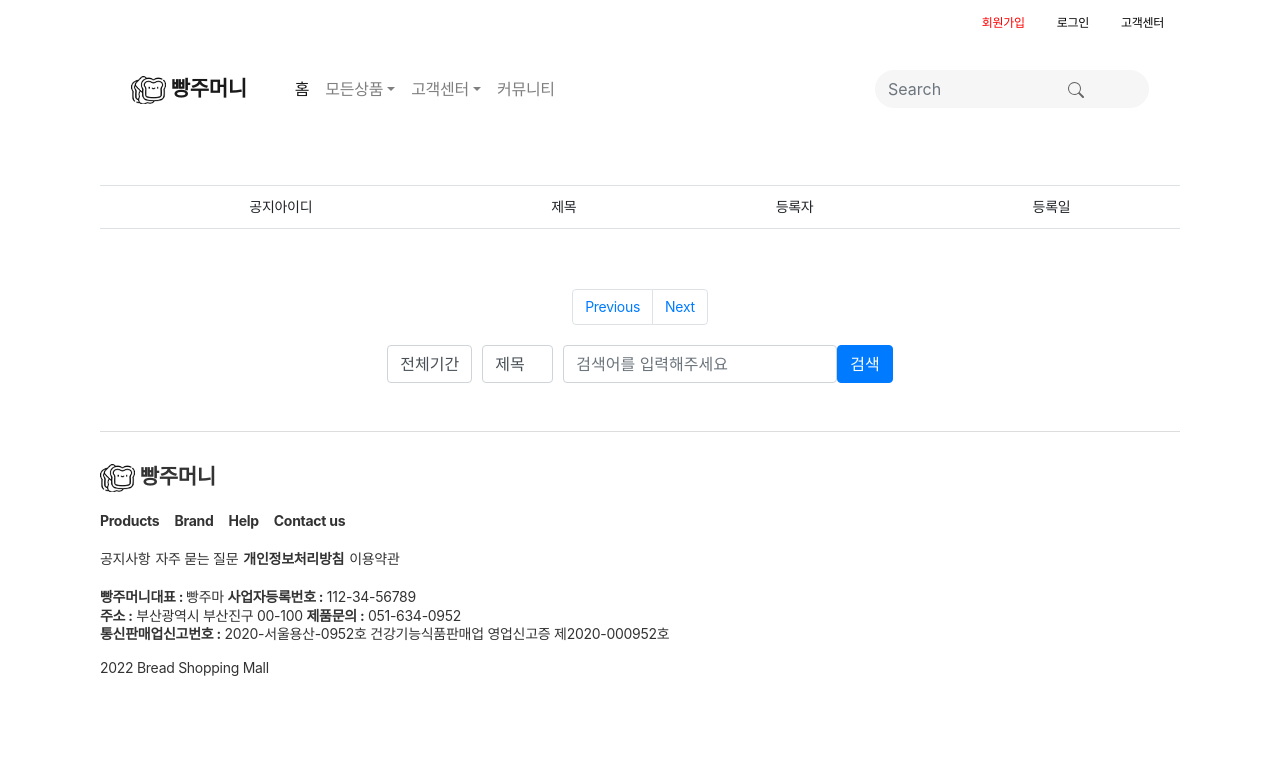
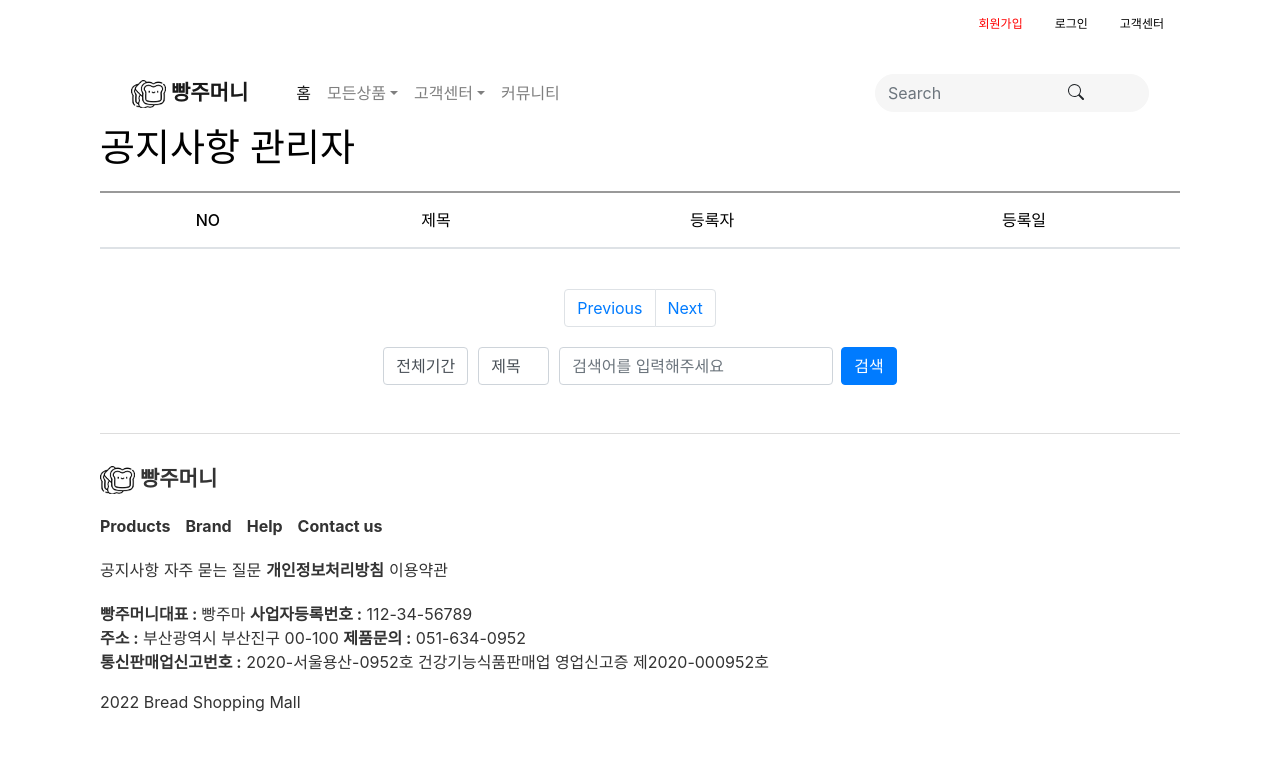
Before and after one commit to dpfah/TeamProject, a Spring app: page /notice/noticeMng in a window 1280 px wide. Shown: the top 760 px of the page. Run offline with Thymeleaf, Linux system fonts and the light colour scheme; the template is opened without the code that fills it, so the values that code supplies are empty; some of the project's set-up classes (security, data sources, template engines, error pages and the like) are left out, and stand-ins take their place; some libraries are stand-ins or nearby versions.

Commit message:
군데군데 디자인수정

```diff
--- a/shop-master/src/main/resources/static/css/item_menu.css
+++ b/shop-master/src/main/resources/static/css/item_menu.css
@@ -1,29 +1,3 @@
-/*item_menu 공통*/
-a{
-	text-decoration:none;
-}
-
-a:hover{
-	text-decoration:none;
-}
-
-p{
-	vertical-align: middle;
-}
-
-body {
-    min-width: 320px;
-    height: auto;
-    position: relative;
-    margin: 0;
-    padding: 0;
-    font-size: 14px;
-    line-height: 1.3;
-    color: #666666;
-    background-color: #FFFFFF;
-    letter-spacing: -0.02em;
-
-}
 
 
 .btn-pink {
--- a/shop-master/src/main/resources/static/css/layout1.css
+++ b/shop-master/src/main/resources/static/css/layout1.css
@@ -75,6 +75,7 @@
 a:active,
 a:hover {
   outline: none;
+  text-decoration:none;
 }
 
 .nav-link a,.nav-link, a {
@@ -85,7 +86,7 @@
 
 .nav-link:hover, a:hover {
   color          : #666;
-  text-decoration: underline;
+  text-decoration: none;
 }
 
 abbr[title] {
--- a/shop-master/src/main/resources/static/css/main_styles.css
+++ b/shop-master/src/main/resources/static/css/main_styles.css
@@ -90,8 +90,8 @@
     font-size: 30px;
 }
 .table{
-	margin: 60px 0;
 	text-align: center;
+	margin-bottom: 40px;
 }
 .table a{
 	color:#212529;
--- a/shop-master/src/main/resources/static/css/notice.css
+++ b/shop-master/src/main/resources/static/css/notice.css
@@ -1,8 +1,8 @@
 /* id="notice" */
-#notice #content { padding-top: 130px; padding-bottom: 130px; }
+#notice #content { padding-top: 100px; padding-bottom: 100px; font-family:-apple-system,BlinkMacSystemFont,"Segoe UI",Roboto,"Helvetica Neue",Arial,"Noto Sans",sans-serif,"Apple Color Emoji","Segoe UI Emoji","Segoe UI Symbol","Noto Color Emoji"; }
 #notice .sub-top-title-area { display: flex; justify-content: space-between; }
 #notice .sub-top-title-area .on-desktop { padding-bottom: 10px; border-bottom: 0px solid #403a3a; }
-#notice .sub-top-title-area .title { font-size: 48px; font-weight: 500; margin: 0px 20px 40px 0px; color: #000000; text-align: left; padding-bottom: 10px; border-bottom: 0px solid #403a3a; }
+#notice .sub-top-title-area .title { font-size: 38px; font-weight: 500; color: #000000; text-align: left; padding-bottom: 10px; border-bottom: 0px solid #403a3a; }
 #notice .sub-content { width: 100%; max-width: 1280px; margin: 0px auto 0 auto; }
 #notice .cs-notice-list { width: 100%; padding: 0; margin-bottom: 80px; }
 #notice .cs-notice-list li { border-bottom: 1px solid #DDDDDD; position: relative; color: #000000; }
--- a/shop-master/src/main/resources/templates/fragments/header.html
+++ b/shop-master/src/main/resources/templates/fragments/header.html
@@ -11,8 +11,8 @@
 <div th:fragment="header" id="header">
 
 		<div class="top_menu">
+
 			<ul class="nav justify-content-end">
-
 			  <li class="nav-item" sec:authorize="isAnonymous()">
 			    <a class="nav-link f-red" href="/members/new">회원가입</a>
 			  </li>
--- a/shop-master/src/main/resources/templates/main.html
+++ b/shop-master/src/main/resources/templates/main.html
@@ -80,7 +80,7 @@
 
     <input type="hidden" name="searchQuery" th:value="${itemSearchDto.searchQuery}">
     <div th:if="${not #strings.isEmpty(itemSearchDto.searchQuery)}" class="center">
-        <p class="h3 font-weight-bold" th:text="${itemSearchDto.searchQuery} + '검색 결과'"></p>
+        <p class="h3 font-weight-bold mt-5" th:text="${itemSearchDto.searchQuery} + '검색 결과'"></p>
     </div>
 
 	<div class="Mbox01 mb-5">
--- a/shop-master/src/main/resources/templates/notice/noticeMng.html
+++ b/shop-master/src/main/resources/templates/notice/noticeMng.html
@@ -30,22 +30,61 @@
 <!-- 사용자 CSS 추가 -->
 <th:block layout:fragment="css">
     <style>
+	    .content{
+	    	padding:100px 0;
+	    }
         select{
             margin-right:10px;
         }
+
+        .CmtTSu td{
+            vertical-align: middle;
+		    height: 80px;
+		    padding: 15px 10px;
+		    font-size: 15px;
+			text-align:center;
+			white-space: nowrap;
+		}
+		.CmtTSu th{
+			border-top: 2px solid #999;
+		    vertical-align: middle;
+		    height: 47px;
+		    padding: 15px 10px;
+		    font-size: 16px;
+		    font-weight: 500;
+		    color: #000000;
+		    text-align: center;
+		}
+
+		.CmtTSu td a{
+		  overflow: hidden;
+		  text-overflow: ellipsis;
+
+		  width: 200px;
+		  height: 20px;
+		}
+		.cmtTitle{
+		font-size: 38px;
+	    font-weight: 500;
+	    color: #000000;
+	    text-align: left;
+	    }
     </style>
 </th:block>
 
 <div layout:fragment="content">
 
     <form th:action="@{'/admin/notices/' + ${notices.number}}" role="form" method="get" th:object="${notices}">
-        <table class="table">
+        <h1 class="cmtTitle">
+			공지사항 관리자
+		</h1>
+        <table class="table CmtTSu">
             <thead>
             <tr>
-                <td>공지아이디</td>
-                <td>제목</td>
-                <td>등록자</td>
-                <td>등록일</td>
+                <th>NO</th>
+                <th>제목</th>
+                <th>등록자</th>
+                <th>등록일</th>
             </tr>
             </thead>
             <tbody>
@@ -95,7 +134,7 @@
                 <option value="createdBy">등록자</option>
             </select>
             <input th:field="*{searchQuery}" type="text" class="form-control" placeholder="검색어를 입력해주세요">
-            <button id="searchBtn" type="submit" class="btn btn-primary">검색</button>
+            <button id="searchBtn" type="submit" class="btn btn-primary ml-2">검색</button>
         </div>
     </form>
 
```
Also changed, not shown: shop-master/src/main/resources/templates/cmt/cmtMng.html (+30 -8 lines), shop-master/src/main/resources/templates/faq/faqMng.html (+46 -6 lines), shop-master/src/main/resources/templates/item/itemMng.html (+43 -3 lines).
